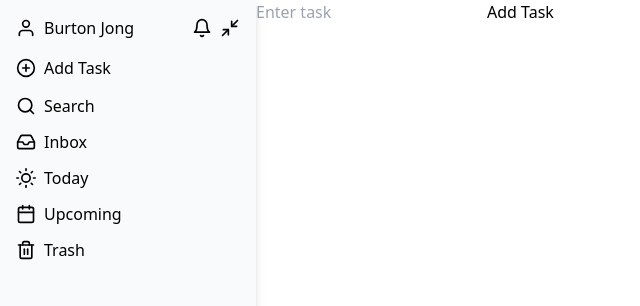
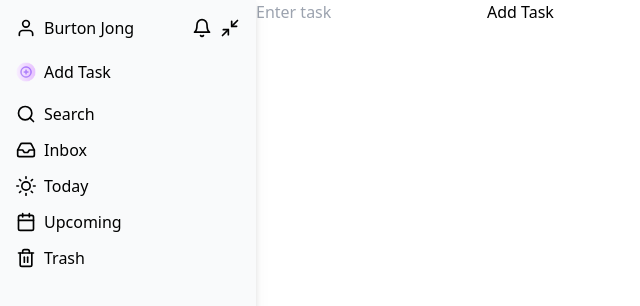
Before and after one commit to anthonyych4n/TaskManager, a React (Vite) app in the folder taskmanager/: page /home in a window 1280 px wide. Shown: the top 306 px of the page, without its empty margins (0-640 px from the left). Built offline with nearby package versions, Linux system fonts and the light colour scheme.

Commit message:
Update Sidebar
Image import and added new add.png

```diff
--- a/taskmanager/src/components/Sidebar.jsx
+++ b/taskmanager/src/components/Sidebar.jsx
@@ -1,19 +1,19 @@
-import Inbox from "../../public/inbox.svg";
-import Search from "../../public/search.svg";
-import Calendar from "../../public/calendar.svg";
-import Trash from "../../public/trash-2.svg";
-import Today from "../../public/sun.svg";
-import Add from "../../public/plus-circle.svg";
-import Minimize from "../../public/minimize-2.svg";
-import Bell from "../../public/bell.svg";
-import User from "../../public/user.svg";
+import Inbox from "/inbox.svg";
+import Search from "/search.svg";
+import Calendar from "/calendar.svg";
+import Trash from "/trash-2.svg";
+import Today from "/sun.svg";
+import Add from "/add.png";
+import Minimize from "/minimize-2.svg";
+import Bell from "/bell.svg";
+import User from "/user.svg";
 
 const Sidebar = () => {
   return (
     <nav className="bg-gray-50 text-black h-screen w-64 drop-shadow-lg text-base">
       <div className="flex p-4 justify-between">
         <div className="flex justify-start space-x-2 items-center">
-          <img src={User} alt="" className="h-5 w-5" />{" "}
+          <img src={User} alt="" className="h-5 w-5 text-gray-100" />{" "}
           {/* Profile Image (Add Later))*/}
           <a href="">Burton Jong</a>
         </div>
@@ -24,26 +24,26 @@ const Sidebar = () => {
         </div>
       </div>
 
-      <div className="flex px-4  ">
+      <div className="flex px-4 w-64 py-1">
         <button className="flex space-x-2 items-center">
           <img src={Add} alt="" className="h-5 w-5" />
           <a href="">Add Task</a>
         </button>
       </div>
 
-      <div className="flex text-justify">
-        <ul className="flex px-4 py-2 flex-col ">
+      <div className="flex">
+        <ul className="flex px-4 py-2 flex-col w-64">
           <li className="py-1.5 flex space-x-2 text-justify items-center">
             <img src={Search} alt="Search" className="h-5 w-5" />
             <a href="">Search</a>
           </li>
 
-          <li className="py-1.5 flex space-x-2 text-justify items-center">
+          <li className="py-1.5 flex space-x-2 text-justify items-center ">
             <img src={Inbox} alt="Inbox" className="h-5 w-5" />
             <a href="/home/inbox">Inbox</a>
           </li>
 
-          <li className="py-1.5 flex space-x-2 text-justify items-center">
+          <li className="py-1.5 flex space-x-2 text-justify items-center ">
             <img src={Today} alt="" className="h-5 w-5" />
             <a href="/home/today">Today</a>
           </li>
```
Also changed, not shown: taskmanager/public/add.png (added).
